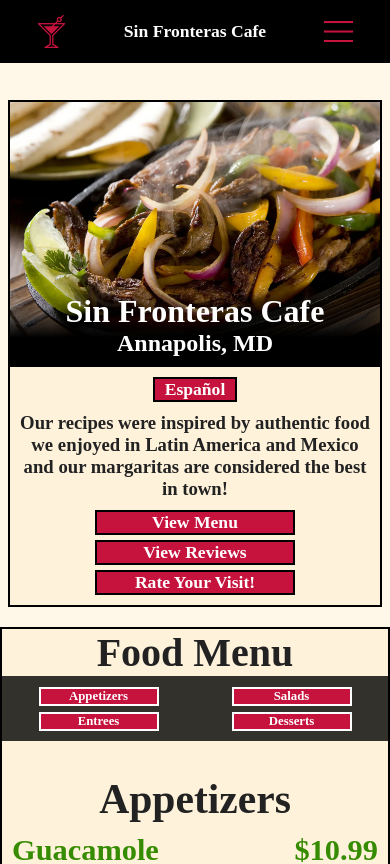
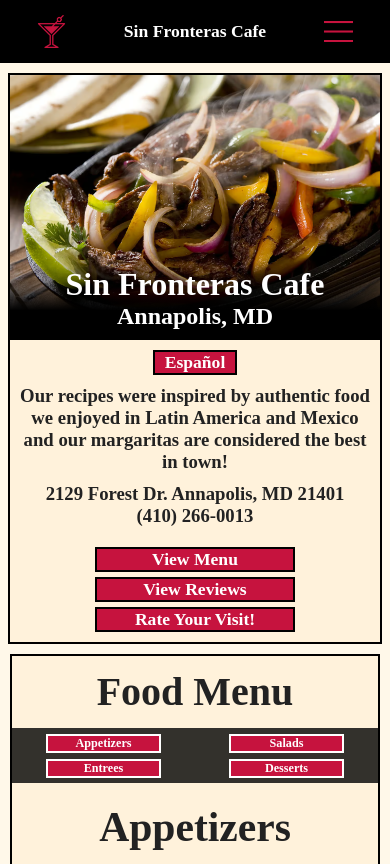
Before and after one commit to isaiahxs/Sin-Fronteras-Cafe, a React (Create React App) app: page / in a window 390 px wide. Shown: the top 864 px of the page. Built offline with nearby package versions, Linux system fonts and the light colour scheme; a web font is replaced by a local one.

Commit message:
significant improvements to ux/ui on smaller dimensions

```diff
--- a/src/components/DrinksMenu/DrinksMenu.css
+++ b/src/components/DrinksMenu/DrinksMenu.css
@@ -2,7 +2,8 @@
     /* background-color: #ffffff; */
     /* background-color: rgb(255, 238, 206); */
     border: 2px solid black;
-    margin-top: 20px;
+    margin: 10px;
+
 }
 
 .drink-warning {
--- a/src/components/DrinksMenuNav/content.js
+++ b/src/components/DrinksMenuNav/content.js
@@ -11,7 +11,7 @@ export const spanishContent = {
     whiteWines: 'Vinos Blancos',
     redWines: 'Vinos Rojos',
     cocktails: 'Cócteles',
-    fallSpecials: 'Especiales de Otoño',
+    fallSpecials: 'Especiales',
     beers: 'Cervezas',
     softDrinks: 'Refrescos',
 }
--- a/src/components/FoodMenu/FoodMenu.css
+++ b/src/components/FoodMenu/FoodMenu.css
@@ -5,15 +5,18 @@
     /* background-color: #f6f1eb; */
     /* padding: 10px; */
     border: 2px solid black;
-    margin-top: 20px;
+    margin: 10px;
+
 }
 
 .menu-header {
     display: flex;
     justify-content: center;
+    text-align: center;
     font-size: 2.5rem;
     margin-bottom: 0px;
     margin-top: 0px;
+    line-height: 4.5rem;
 }
 
 .item-name-and-price {
@@ -69,6 +72,8 @@
     font-family: 'Vollkorn SC', serif;
     /* margin-top: 70px; */
     margin-bottom: 0px;
+    text-align: center;
+    margin-top: 20px;
 }
 
 .item-options {
--- a/src/components/FoodMenuNav/FoodMenuNav.css
+++ b/src/components/FoodMenuNav/FoodMenuNav.css
@@ -64,6 +64,27 @@
 
 @media screen and (max-width: 600px) {
     .menu-nav-button {
-        font-size: 0.8rem;
+        width: 113px;
+        font-size: 0.76rem;
+        padding-left: 5px;
+        padding-right: 5px;
+    }
+
+    .food-nav-button {
+        width: 115px;
     }
 }
+
+@media screen and (max-width: 495px) {
+    .menu-nav.sticky {
+        top: 63px;
+        padding-top: 5px;
+        padding-bottom: 5px;
+    }
+}
+
+/* @media screen and (max-width: 430px) {
+    .menu-nav-button {
+        width: 110px;
+    }
+} */
--- a/src/components/FoodMenuNav/content.js
+++ b/src/components/FoodMenuNav/content.js
@@ -8,6 +8,6 @@ export const englishContent = {
 export const spanishContent = {
     appetizers: 'Aperitivos',
     salads: 'Ensaladas',
-    entrees: 'Platos Principales',
+    entrees: 'Platos Fuertes',
     desserts: 'Postres',
 }
--- a/src/components/FoodMenuNav/index.js
+++ b/src/components/FoodMenuNav/index.js
@@ -58,6 +58,7 @@ export default function FoodMenuNav({ sectionRefs }) {
 
     const navBarClass = isScrollingDown ? 'menu-nav sticky' : 'menu-nav up';
 
+
     // const scrollToSection = (section) => {
     //     const sectionElement = sectionRefs[section];
     //     if (sectionElement) {
@@ -83,13 +84,13 @@ export default function FoodMenuNav({ sectionRefs }) {
             <div className='menu-nav-options'>
                 <div className='first-two-menu-buttons'>
                     <div>
-                        <button className='menu-nav-button' onClick={() => scrollToSection(currentLanguage === 'english' ? 'Appetizers' : 'Aperitivos')}>
+                        <button className='menu-nav-button food-nav-button' onClick={() => scrollToSection(currentLanguage === 'english' ? 'Appetizers' : 'Aperitivos')}>
                             {content.appetizers}
                         </button>
                     </div>
 
                     <div>
-                        <button className='menu-nav-button' onClick={() => scrollToSection(currentLanguage === 'english' ? 'Salads' : 'Ensaladas')}>
+                        <button className='menu-nav-button food-nav-button' onClick={() => scrollToSection(currentLanguage === 'english' ? 'Salads' : 'Ensaladas')}>
                             {content.salads}
                         </button>
                     </div>
@@ -98,7 +99,7 @@ export default function FoodMenuNav({ sectionRefs }) {
                 <div className='second-two-menu-buttons'>
                     <div>
                         <button
-                            className='menu-nav-button'
+                            className='menu-nav-button food-nav-button'
                             onClick={() => scrollToSection(currentLanguage === 'english' ? 'Entrees' : 'Platos Principales')}
                         >
                             {content.entrees}
@@ -107,7 +108,7 @@ export default function FoodMenuNav({ sectionRefs }) {
 
                     <div>
                         <button
-                            className='menu-nav-button'
+                            className='menu-nav-button food-nav-button'
                             onClick={() => scrollToSection(currentLanguage === 'english' ? 'Desserts' : 'Postres')}
                         >
                             {content.desserts}
--- a/src/components/Hero/Hero.css
+++ b/src/components/Hero/Hero.css
@@ -11,7 +11,7 @@
 }
 
 .nav-placeholder {
-    height: 100px !important;
+    height: 73px !important;
 }
 
 .hero-header-section {
@@ -151,6 +151,7 @@
 
 .language-toggle-button {
     font-size: 1.1rem;
+    /* width: 200px; */
 }
 
 .section-below-hero {
@@ -178,7 +179,7 @@
 
 @media screen and (min-width: 495px) {
     .nav-placeholder {
-        height: 130px;
+        height: 95px !important;
     }
 }
 
--- a/src/components/Hero/index.js
+++ b/src/components/Hero/index.js
@@ -87,14 +87,14 @@ export default function Hero() {
 
                         {/* <img src={map_pin} className='footer-icon' alt='Map Pin' /> */}
                         {/* <img src={phone} className='footer-icon' alt='Phone Icon' /> */}
-                        {/* <h3 className='contact-information'>
+                        <h3 className='contact-information'>
                             <div className='hero-address'>
                                 2129 Forest Dr. Annapolis, MD 21401
                             </div>
                             <div className='hero-phone'>
                                 (410) 266-0013
                             </div>
-                        </h3> */}
+                        </h3>
 
                         {/* <h3 className='description description-hours urbanist'>
                             {content.hours}
--- a/src/components/Navigation/Navigation.css
+++ b/src/components/Navigation/Navigation.css
@@ -34,8 +34,10 @@
     width: 250px;
 }
 
+.panel-language-button,
 .panel-button {
-    font-size: 1.1rem;
+    width: 195px !important;
+    /* font-size: 1.0rem !important; */
     padding: 0px 10px;
 }
 
--- a/src/components/Reviews/Reviews.css
+++ b/src/components/Reviews/Reviews.css
@@ -11,6 +11,7 @@
 .home-header-container {
     display: flex;
     justify-content: center;
+    text-align: center;
 }
 
 .home-header {
```
